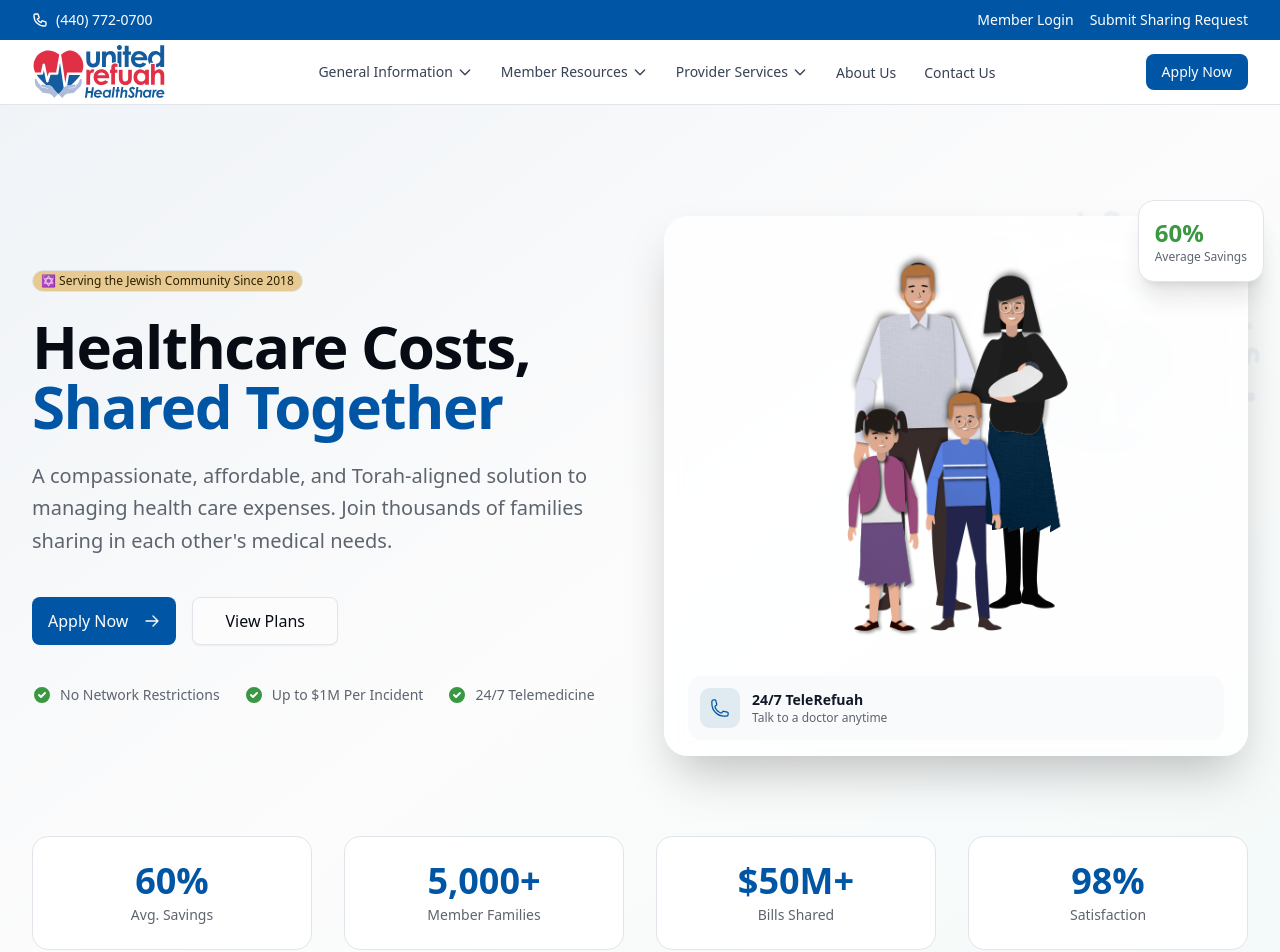
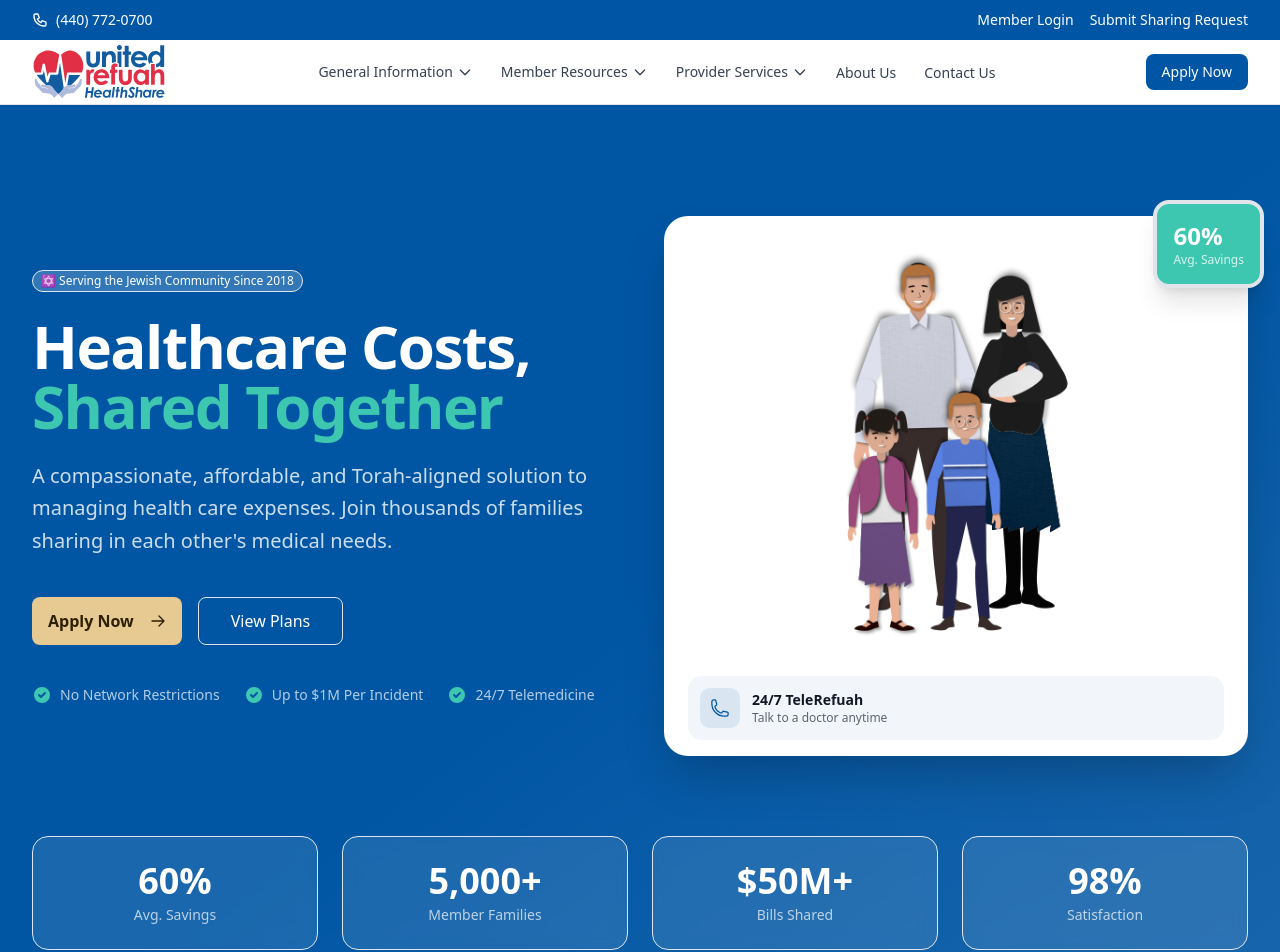
Before and after one commit to CoHoast/unitedrefuah, a Next.js app: page / in a window 1280 px wide. Shown: the top 952 px of the page. Built offline with nearby package versions, Linux system fonts and the light colour scheme.

Commit message:
Make hero section blue with white text - premium SaaS look

```diff
--- a/src/components/Hero.tsx
+++ b/src/components/Hero.tsx
@@ -5,33 +5,32 @@
 
 export function Hero() {
   return (
-    <section className="relative pt-20 pb-12 sm:pt-28 sm:pb-24 overflow-hidden">
+    <section className="relative pt-20 pb-16 sm:pt-28 sm:pb-24 overflow-hidden bg-gradient-to-br from-primary via-primary to-primary/90">
       {/* Background decorations */}
-      <div className="absolute inset-0 bg-gradient-to-br from-primary/5 via-transparent to-accent/5 -z-10" />
-      <div className="absolute top-20 right-0 w-96 h-96 opacity-10 -z-10">
-        <Image src="/images/watermarkLightBlue-300x300-1.png" alt="" fill className="object-contain" />
-      </div>
+      <div className="absolute inset-0 bg-[url('/images/watermarkLightBlue-300x300-1.png')] bg-repeat opacity-5 -z-10" />
+      <div className="absolute top-0 right-0 w-[600px] h-[600px] bg-white/5 rounded-full blur-3xl -z-10 translate-x-1/2 -translate-y-1/2" />
+      <div className="absolute bottom-0 left-0 w-[400px] h-[400px] bg-accent/10 rounded-full blur-3xl -z-10 -translate-x-1/2 translate-y-1/2" />
 
       <div className="mx-auto max-w-7xl px-4 sm:px-6 lg:px-8">
         <div className="grid lg:grid-cols-2 gap-12 items-center">
           {/* Left content */}
           <div className="text-center lg:text-left">
-            <Badge variant="secondary" className="mb-6">
+            <Badge className="mb-6 bg-white/20 text-white border-white/30 hover:bg-white/30">
               ✡️ Serving the Jewish Community Since 2018
             </Badge>
 
-            <h1 className="text-3xl sm:text-4xl md:text-5xl lg:text-6xl font-bold tracking-tight text-foreground">
+            <h1 className="text-3xl sm:text-4xl md:text-5xl lg:text-6xl font-bold tracking-tight text-white">
               Healthcare Costs,{" "}
-              <span className="text-primary">Shared Together</span>
+              <span className="text-accent">Shared Together</span>
             </h1>
 
-            <p className="mt-4 sm:mt-6 text-base sm:text-lg md:text-xl text-muted-foreground leading-relaxed">
+            <p className="mt-4 sm:mt-6 text-base sm:text-lg md:text-xl text-white/80 leading-relaxed">
               A compassionate, affordable, and Torah-aligned solution to managing health care expenses.
               Join thousands of families sharing in each other&apos;s medical needs.
             </p>
 
             <div className="mt-6 sm:mt-10 flex flex-col sm:flex-row items-center lg:items-start justify-center lg:justify-start gap-3 sm:gap-4">
-              <Button size="lg" asChild className="w-full sm:w-auto text-base px-6 sm:px-8 h-12">
+              <Button size="lg" variant="secondary" asChild className="w-full sm:w-auto text-base px-6 sm:px-8 h-12 font-semibold">
                 <Link href="/apply">
                   Apply Now
                   <svg className="ml-2 h-4 w-4" fill="none" viewBox="0 0 24 24" strokeWidth="2" stroke="currentColor">
@@ -39,7 +38,12 @@
                   </svg>
                 </Link>
               </Button>
-              <Button variant="outline" size="lg" asChild className="w-full sm:w-auto text-base px-6 sm:px-8 h-12">
+              <Button
+                variant="outline"
+                size="lg"
+                asChild
+                className="w-full sm:w-auto text-base px-6 sm:px-8 h-12 border-white/30 text-white hover:bg-white/10 bg-transparent"
+              >
                 <Link href="#pricing">
                   View Plans
                 </Link>
@@ -47,21 +51,21 @@
             </div>
 
             {/* Trust indicators */}
-            <div className="mt-6 sm:mt-10 flex flex-wrap items-center justify-center lg:justify-start gap-3 sm:gap-6 text-xs sm:text-sm text-muted-foreground">
+            <div className="mt-6 sm:mt-10 flex flex-wrap items-center justify-center lg:justify-start gap-3 sm:gap-6 text-xs sm:text-sm text-white/70">
               <div className="flex items-center gap-1.5 sm:gap-2">
-                <svg className="h-4 w-4 sm:h-5 sm:w-5 text-success" fill="currentColor" viewBox="0 0 20 20">
+                <svg className="h-4 w-4 sm:h-5 sm:w-5 text-accent" fill="currentColor" viewBox="0 0 20 20">
                   <path fillRule="evenodd" d="M10 18a8 8 0 100-16 8 8 0 000 16zm3.707-9.293a1 1 0 00-1.414-1.414L9 10.586 7.707 9.293a1 1 0 00-1.414 1.414l2 2a1 1 0 001.414 0l4-4z" clipRule="evenodd" />
                 </svg>
                 No Network Restrictions
               </div>
               <div className="flex items-center gap-1.5 sm:gap-2">
-                <svg className="h-4 w-4 sm:h-5 sm:w-5 text-success" fill="currentColor" viewBox="0 0 20 20">
+                <svg className="h-4 w-4 sm:h-5 sm:w-5 text-accent" fill="currentColor" viewBox="0 0 20 20">
                   <path fillRule="evenodd" d="M10 18a8 8 0 100-16 8 8 0 000 16zm3.707-9.293a1 1 0 00-1.414-1.414L9 10.586 7.707 9.293a1 1 0 00-1.414 1.414l2 2a1 1 0 001.414 0l4-4z" clipRule="evenodd" />
                 </svg>
                 Up to $1M Per Incident
               </div>
               <div className="flex items-center gap-1.5 sm:gap-2">
-                <svg className="h-4 w-4 sm:h-5 sm:w-5 text-success" fill="currentColor" viewBox="0 0 20 20">
+                <svg className="h-4 w-4 sm:h-5 sm:w-5 text-accent" fill="currentColor" viewBox="0 0 20 20">
                   <path fillRule="evenodd" d="M10 18a8 8 0 100-16 8 8 0 000 16zm3.707-9.293a1 1 0 00-1.414-1.414L9 10.586 7.707 9.293a1 1 0 00-1.414 1.414l2 2a1 1 0 001.414 0l4-4z" clipRule="evenodd" />
                 </svg>
                 24/7 Telemedicine
@@ -69,11 +73,11 @@
             </div>
           </div>
 
-          {/* Right image - Card style like original */}
+          {/* Right image - Card style */}
           <div className="relative hidden lg:block">
             <div className="relative">
               {/* Main image card */}
-              <div className="bg-white/80 backdrop-blur rounded-3xl shadow-2xl p-6 pb-4">
+              <div className="bg-white rounded-3xl shadow-2xl p-6 pb-4">
                 <div className="relative w-full" style={{ height: '420px' }}>
                   <Image
                     src="/images/family2.png"
@@ -84,7 +88,7 @@
                   />
                 </div>
                 {/* TeleRefuah badge inside card */}
-                <div className="mt-4 bg-gray-50 rounded-xl p-3 flex items-center gap-3">
+                <div className="mt-4 bg-primary/5 rounded-xl p-3 flex items-center gap-3">
                   <div className="w-10 h-10 rounded-lg bg-primary/10 flex items-center justify-center">
                     <svg className="w-5 h-5 text-primary" fill="none" viewBox="0 0 24 24" strokeWidth="1.5" stroke="currentColor">
                       <path strokeLinecap="round" strokeLinejoin="round" d="M2.25 6.75c0 8.284 6.716 15 15 15h2.25a2.25 2.25 0 002.25-2.25v-1.372c0-.516-.351-.966-.852-1.091l-4.423-1.106c-.44-.11-.902.055-1.173.417l-.97 1.293c-.282.376-.769.542-1.21.38a12.035 12.035 0 01-7.143-7.143c-.162-.441.004-.928.38-1.21l1.293-.97c.363-.271.527-.734.417-1.173L6.963 3.102a1.125 1.125 0 00-1.091-.852H4.5A2.25 2.25 0 002.25 4.5v2.25z" />
@@ -98,31 +102,31 @@
               </div>
 
               {/* Floating savings badge */}
-              <div className="absolute -top-4 -right-4 bg-white rounded-2xl shadow-xl p-4 border border-gray-100">
-                <div className="text-2xl font-bold text-success">60%</div>
-                <div className="text-xs text-muted-foreground">Average Savings</div>
+              <div className="absolute -top-4 -right-4 bg-accent rounded-2xl shadow-xl p-4 border-4 border-white">
+                <div className="text-2xl font-bold text-white">60%</div>
+                <div className="text-xs text-white/80">Avg. Savings</div>
               </div>
             </div>
           </div>
         </div>
 
         {/* Stats */}
-        <div className="mt-12 sm:mt-20 grid grid-cols-2 lg:grid-cols-4 gap-3 sm:gap-8 max-w-4xl mx-auto lg:max-w-none">
-          <div className="text-center p-4 sm:p-6 rounded-xl sm:rounded-2xl bg-card border border-border">
-            <div className="text-2xl sm:text-3xl md:text-4xl font-bold text-primary">60%</div>
-            <div className="text-xs sm:text-sm text-muted-foreground mt-1">Avg. Savings</div>
+        <div className="mt-12 sm:mt-20 grid grid-cols-2 lg:grid-cols-4 gap-3 sm:gap-6 max-w-4xl mx-auto lg:max-w-none">
+          <div className="text-center p-4 sm:p-6 rounded-xl sm:rounded-2xl bg-white/10 backdrop-blur border border-white/20">
+            <div className="text-2xl sm:text-3xl md:text-4xl font-bold text-white">60%</div>
+            <div className="text-xs sm:text-sm text-white/70 mt-1">Avg. Savings</div>
           </div>
-          <div className="text-center p-4 sm:p-6 rounded-xl sm:rounded-2xl bg-card border border-border">
-            <div className="text-2xl sm:text-3xl md:text-4xl font-bold text-primary">5,000+</div>
-            <div className="text-xs sm:text-sm text-muted-foreground mt-1">Member Families</div>
+          <div className="text-center p-4 sm:p-6 rounded-xl sm:rounded-2xl bg-white/10 backdrop-blur border border-white/20">
+            <div className="text-2xl sm:text-3xl md:text-4xl font-bold text-white">5,000+</div>
+            <div className="text-xs sm:text-sm text-white/70 mt-1">Member Families</div>
           </div>
-          <div className="text-center p-4 sm:p-6 rounded-xl sm:rounded-2xl bg-card border border-border">
-            <div className="text-2xl sm:text-3xl md:text-4xl font-bold text-primary">$50M+</div>
-            <div className="text-xs sm:text-sm text-muted-foreground mt-1">Bills Shared</div>
+          <div className="text-center p-4 sm:p-6 rounded-xl sm:rounded-2xl bg-white/10 backdrop-blur border border-white/20">
+            <div className="text-2xl sm:text-3xl md:text-4xl font-bold text-white">$50M+</div>
+            <div className="text-xs sm:text-sm text-white/70 mt-1">Bills Shared</div>
           </div>
-          <div className="text-center p-4 sm:p-6 rounded-xl sm:rounded-2xl bg-card border border-border">
-            <div className="text-2xl sm:text-3xl md:text-4xl font-bold text-primary">98%</div>
-            <div className="text-xs sm:text-sm text-muted-foreground mt-1">Satisfaction</div>
+          <div className="text-center p-4 sm:p-6 rounded-xl sm:rounded-2xl bg-white/10 backdrop-blur border border-white/20">
+            <div className="text-2xl sm:text-3xl md:text-4xl font-bold text-white">98%</div>
+            <div className="text-xs sm:text-sm text-white/70 mt-1">Satisfaction</div>
           </div>
         </div>
       </div>
```
